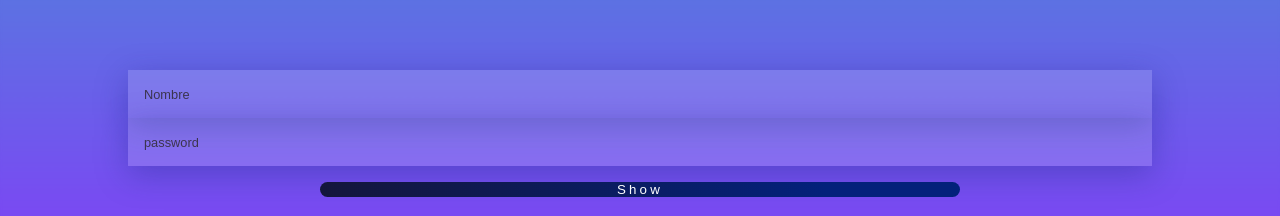
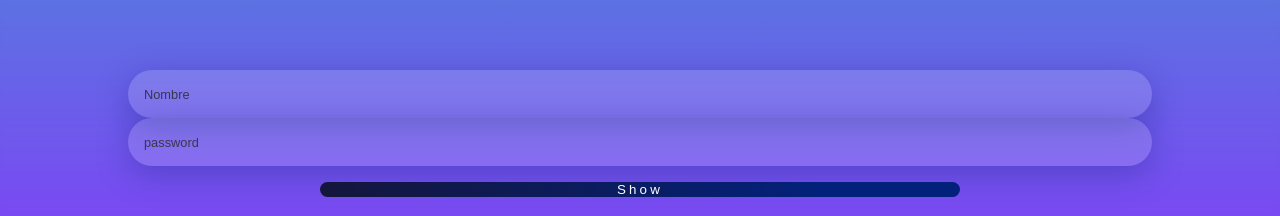
Before and after one commit to zzinue/react-ts-eg6t9p, a React (Create React App) app: page / in a window 1280 px wide. Shown: the part 431-647 px from the top of the page. Built offline with nearby package versions, Linux system fonts and the light colour scheme.

Commit message:
1 file modified

```diff
--- a/style.scss
+++ b/style.scss
@@ -38,6 +38,7 @@ body {
     color: #3c354e;
     font-size: 1rem;
     font-weight: bold;
+    border-radius: 2rem;
     &:focus {
       display: inline-block;
       box-shadow: 0 0 0 0.2rem #b9abe0;
```
